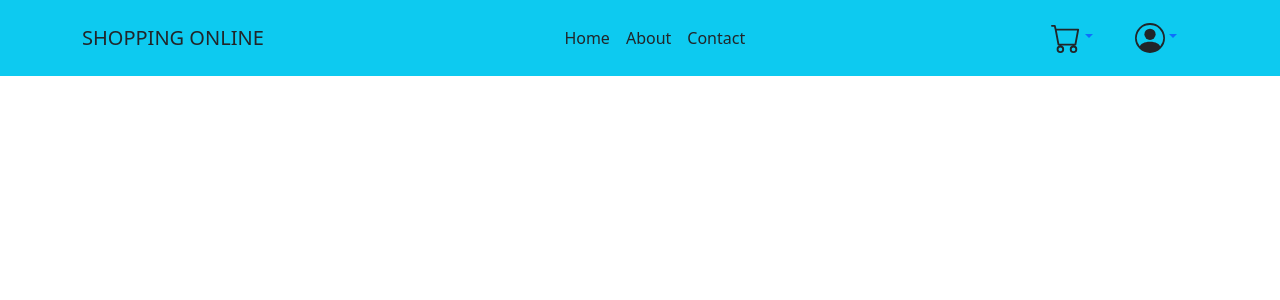
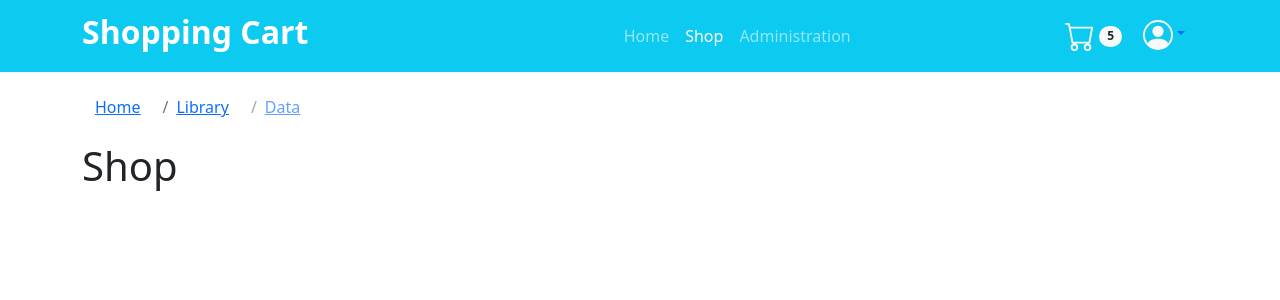
Before and after one commit to vietnguyenphuoc/client, a React (Create React App) app: page /shop in a window 1280 px wide. Shown: the top 300 px of the page. Built offline with nearby package versions, Linux system fonts and the light colour scheme.

Commit message:
update 9/7/2022

```diff
--- a/src/App.js
+++ b/src/App.js
@@ -1,19 +1,31 @@
-import Container from 'react-bootstrap/Container';
-import { Routes, Route, Link } from "react-router-dom";
-import './App.css';
-import Home from './components/Home';
-import Menu from './components/Menu';
-import Login from './components/Login';
+import Container from "react-bootstrap/Container";
+import { Routes, Route, Outlet } from "react-router-dom";
+import "./App.css";
+import Home from "./components/Home";
+import Menu from "./components/Menu";
+import Login from "./components/Login";
+import Shop from "./components/Shop";
+import Cart from "./components/Cart";
+import Admin from "./components/Admin";
+import Products from "./components/Products";
+import Authorizing from "./components/Authorizing";
 
 function App() {
   return (
     <>
-      <Menu/>
+      <Menu />
       <Container>
         <Routes>
-          <Route path='/' element={<Home/>}/>
-          <Route path='/login' element={<Login/>}/>
+          <Route path="" element={<Home />} />
+          <Route path="login" element={<Login />} />
+          <Route path="shop" element={<Shop />} />
+          <Route path="cart" element={<Cart />} />
+          <Route path="admin" element={<Admin />}>
+            <Route path="product" element={<Products />} />
+            <Route path="unauthorized" element={<Authorizing />} />
+          </Route>
         </Routes>
+
       </Container>
     </>
   );
--- /dev/null
+++ b/src/components/Admin.jsx
@@ -0,0 +1,25 @@
+import { Nav } from "react-bootstrap";
+import { Outlet } from "react-router-dom";
+
+const Admin = () => {
+  return (
+    <>
+      <Nav variant="tabs" defaultActiveKey="/home" className="mt-3">
+        <Nav.Item>
+          <Nav.Link eventKey="/product">Active</Nav.Link>
+        </Nav.Item>
+        <Nav.Item>
+          <Nav.Link eventKey="/unauthorized">Option 2</Nav.Link>
+        </Nav.Item>
+        <Nav.Item>
+          <Nav.Link eventKey="disabled" disabled>
+            Disabled
+          </Nav.Link>
+        </Nav.Item>
+      </Nav>
+      <Outlet />
+    </>
+  );
+};
+
+export default Admin;
--- /dev/null
+++ b/src/components/Authorizing.jsx
@@ -0,0 +1,5 @@
+const Authorizing = () => {
+  return <h1>Authorizing</h1>;
+};
+
+export default Authorizing;
--- /dev/null
+++ b/src/components/Breadcrumbs.jsx
@@ -0,0 +1,15 @@
+import { Breadcrumb } from "react-bootstrap";
+
+const Breadcrumbs = () => {
+    return (
+      <Breadcrumb bg="dark" className="mt-3">
+        <Breadcrumb.Item className="btn btn-link align-items-center active">Home</Breadcrumb.Item>
+        <Breadcrumb.Item className="btn btn-link" >
+          Library
+        </Breadcrumb.Item>
+        <Breadcrumb.Item className="btn btn-link disabled" >Data</Breadcrumb.Item>
+      </Breadcrumb>
+    );
+  };
+
+  export default Breadcrumbs;
--- /dev/null
+++ b/src/components/Cart.jsx
@@ -0,0 +1,7 @@
+const Cart = () => {
+    return (
+        <h1>Cart</h1>
+     );
+}
+
+export default Cart;
--- a/src/components/Menu.jsx
+++ b/src/components/Menu.jsx
@@ -1,57 +1,64 @@
 import { Container, Nav, Navbar } from "react-bootstrap";
 import Dropdown from "react-bootstrap/Dropdown";
-import { Routes, Route, Link } from "react-router-dom";
+import { NavLink } from "react-router-dom";
 import * as Icon from "react-bootstrap-icons";
 const Menu = () => {
   return (
     <>
-      <Navbar bg="info" variant="dark">
+      <Navbar bg="info" variant="dark" expand="lg">
         <Container>
-          <Navbar.Brand className="text-dark" as={Link} to="/">
-            SHOPPING ONLINE
+          <Navbar.Brand as={NavLink} to="/">
+            <h2>
+              <b>Shopping Cart</b>
+            </h2>
           </Navbar.Brand>
-          <Nav className="offset">
-            <Nav.Link className="text-dark" as={Link} to="/">
+          <Navbar.Toggle aria-controls="navbarScroll" />
+          <Navbar.Collapse id="navbarScroll">
+            <Nav
+              className="me-auto my-2 my-lg-0 offset-4"
+              style={{ maxHeight: "100px" }}
+              navbarScroll
+            >
+              <Nav.Link as={NavLink} to="/" className={({ isActive }) => isActive? "active": ''}>
                 Home
               </Nav.Link>
-            <Nav.Link className="text-dark" as={Link} to="/about">
-              About
+              <Nav.Link as={NavLink} to="/shop" className={({ isActive }) => isActive? "active": ''}>
+                Shop
               </Nav.Link>
-            <Nav.Link className="text-dark" as={Link} to="/contact">
-              Contact
+              <Nav.Link as={NavLink} to="/admin" className={({ isActive }) => isActive? "active": ''}>
+                Administration
               </Nav.Link>
             </Nav>
-          <Nav>
-            <Nav.Link>
+            <Nav className="d-flex">
+              <Dropdown>
+                {/* <Dropdown.Toggle variant="link">
+              <Icon.Search className="text-light"size={30} />
+            </Dropdown.Toggle> */}
+                <Dropdown.Menu variant="link">
+                  <input type="text" />
+                </Dropdown.Menu>
+              </Dropdown>
+              <Nav.Link as={NavLink} to="/cart">
+                <Icon.Cart className="text-light" size={30} />
+                <span className="badge bg-light text-dark ms-1 rounded-pill">
+                  5
+                </span>
+              </Nav.Link>
               <Dropdown>
                 <Dropdown.Toggle variant="link">
-                    <Icon.Cart className="text-dark" size={30} />
+                  <Icon.PersonCircle className="text-light" size={30} />
                 </Dropdown.Toggle>
 
                 <Dropdown.Menu variant="link">
-                  <Dropdown.Item eventKey="1">Red</Dropdown.Item>
-                  <Dropdown.Item eventKey="2">Blue</Dropdown.Item>
-                  <Dropdown.Item eventKey="3" active>
-                    Orange
+                  <Dropdown.Item as={NavLink} to="/login">
+                    Login
                   </Dropdown.Item>
-                  <Dropdown.Item eventKey="1">Red-Orange</Dropdown.Item>
-                </Dropdown.Menu>
-              </Dropdown>
-            </Nav.Link>
-            <Nav.Link>
-            <Dropdown>
-                <Dropdown.Toggle variant="link">
-                    <Icon.PersonCircle className="text-dark" size={30} />
-                </Dropdown.Toggle>
-
-                <Dropdown.Menu variant="link">
-                  <Dropdown.Item as={Link} to="/login">Login</Dropdown.Item>
                   <Dropdown.Divider />
                   <Dropdown.Item>Register</Dropdown.Item>
                 </Dropdown.Menu>
               </Dropdown>
-            </Nav.Link>
             </Nav>
+          </Navbar.Collapse>
         </Container>
       </Navbar>
     </>
--- /dev/null
+++ b/src/components/Products.jsx
@@ -0,0 +1,5 @@
+const Products = () => {
+    return ( <h1>Products</h1> );
+}
+
+export default Products;
--- /dev/null
+++ b/src/components/Shop.jsx
@@ -0,0 +1,12 @@
+import Breadcrumbs from "./Breadcrumbs";
+
+const Shop = () => {
+  return (
+    <>
+      <Breadcrumbs />
+      <h1>Shop</h1>
+    </>
+  );
+};
+
+export default Shop;
```
Lines whose indentation alone changed are shown as unchanged.
